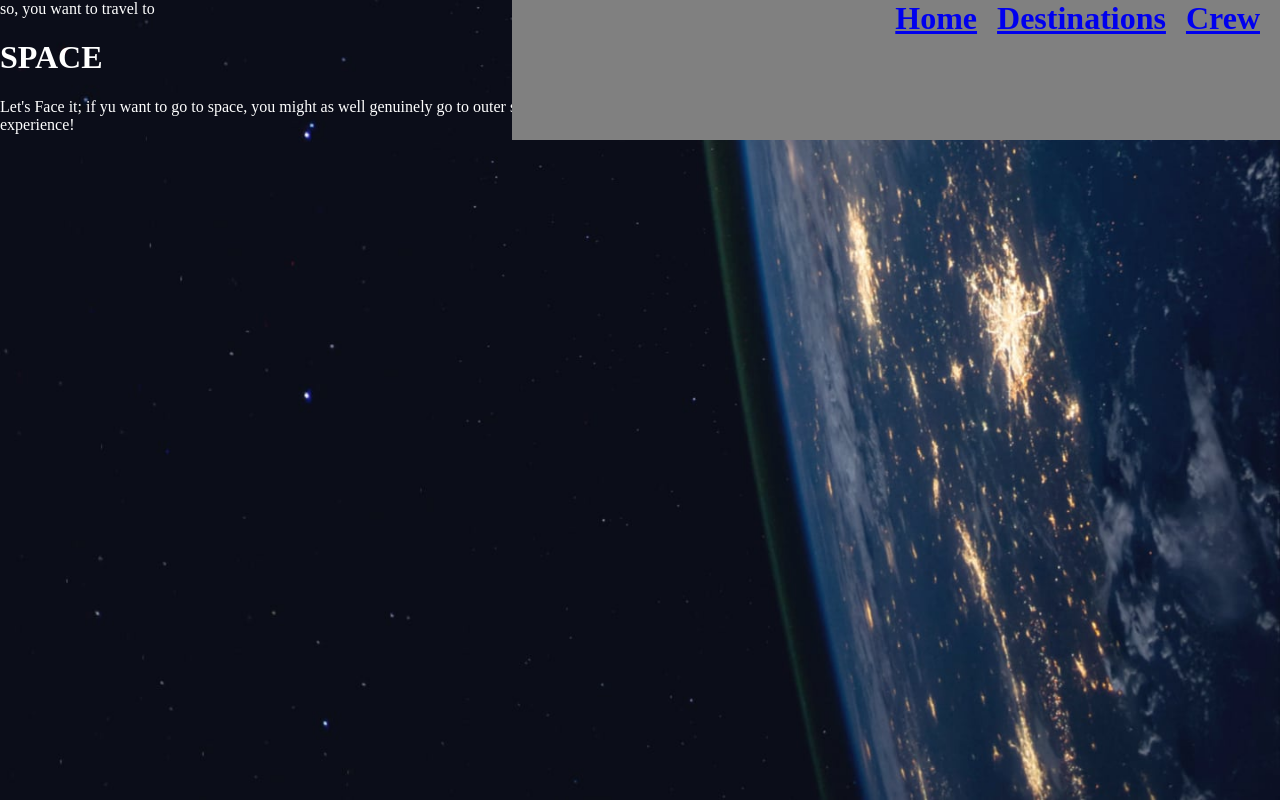
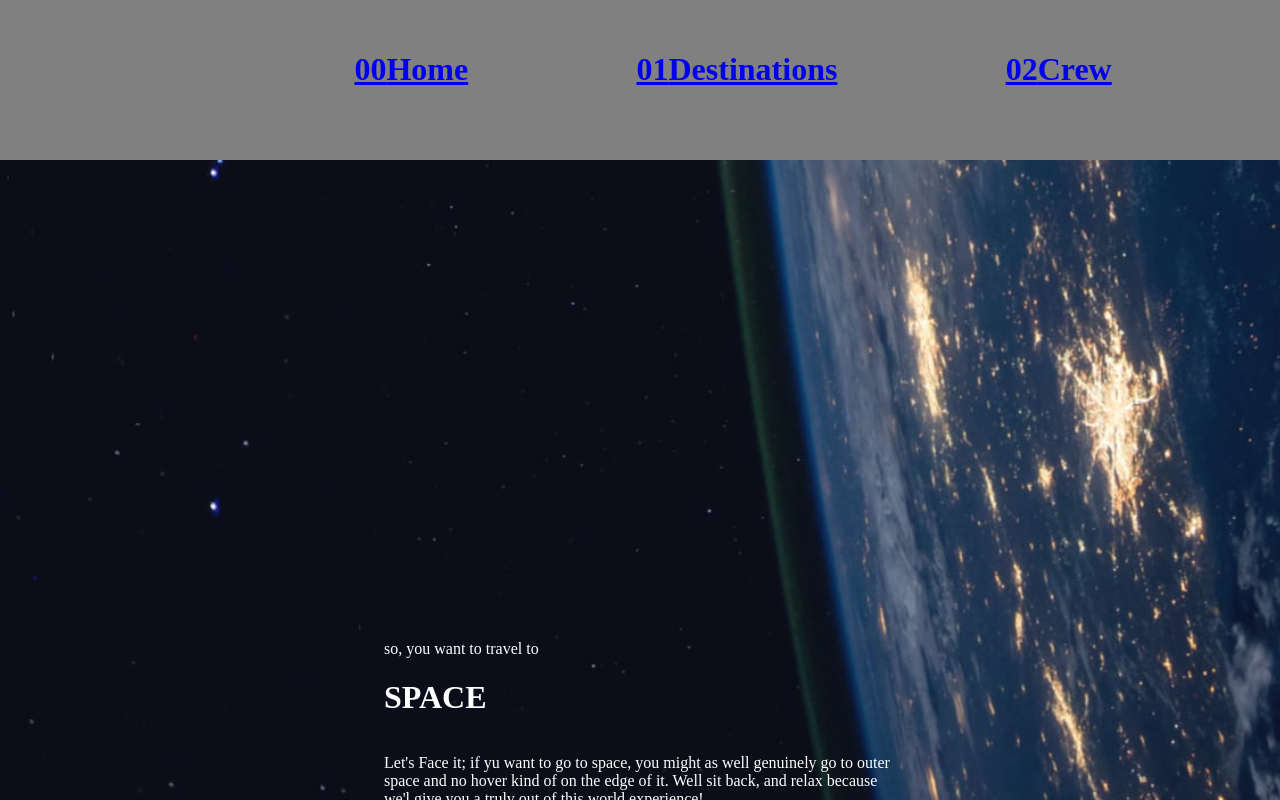
Before and after one commit to MNRSkills/HOCSpaceTour, a React (Create React App) app: page / in a window 1280 px wide. Shown: the top 800 px of the page. Built offline with nearby package versions, Linux system fonts and the light colour scheme.

Commit message:
some styles in homepage

```diff
--- a/src/Components/Layout/Layout.js
+++ b/src/Components/Layout/Layout.js
@@ -10,8 +10,7 @@ const Layout = (props) => {
       <div className={styles.nav}>
         <Nav />
       </div>
-
-      {props.children}
+      <div className={styles.children}>{props.children}</div>
     </div>
   );
 };
--- a/src/Components/Layout/Nav.js
+++ b/src/Components/Layout/Nav.js
@@ -5,15 +5,16 @@ import styles from "../../styles/NavBar.module.css";
 const Nav = (props) => {
   return (
     <div className={styles.navBar}>
-      <Link to="/" className={styles.link}>
-        Home
-      </Link>
-      <Link to="/destinations" className={styles.link}>
-        Destinations
-      </Link>
-      <Link to="/crew" className={styles.link}>
-        Crew
-      </Link>
+      <div className={styles.link}>
+        <Link to="/"><span>00</span>Home</Link>
+      </div>
+
+      <div className={styles.link}>
+        <Link to="/destinations"><span>01</span>Destinations</Link>
+      </div>
+      <div className={styles.link}>
+        <Link to="/crew"><span>02</span>Crew</Link>
+      </div>
     </div>
   );
 };
--- a/src/Components/home.js
+++ b/src/Components/home.js
@@ -9,13 +9,16 @@ const Home = (props) => {
   console.log(props.data);
   return (
     <div className={styles.homePage}>
-      <span>so, you want to travel to</span>
-      <h1>SPACE</h1>
-      <p className="p-block">
-        Let's Face it; if yu want to go to space, you might as well genuinely go
-        to outer space and no hover kind of on the edge of it. Well sit back,
-        and relax because we'l give you a truly out of this world experience!
-      </p>
+      <div className={styles.container}>
+        <span>so, you want to travel to</span>
+        <h1>SPACE</h1>
+        <p className="p-block">
+          Let's Face it; if yu want to go to space, you might as well genuinely
+          go to outer space and no hover kind of on the edge of it. Well sit
+          back, and relax because we'l give you a truly out of this world
+          experience!
+        </p>
+      </div>
     </div>
   );
 };
--- a/src/styles/Home.module.css
+++ b/src/styles/Home.module.css
@@ -8,4 +8,9 @@
   bottom: 0;
   color: white;
   z-index: -1;
+  padding: 50% 30% 30% 30%;
 }
+
+.container {
+  display: grid;
+}
--- a/src/styles/Layout.module.css
+++ b/src/styles/Layout.module.css
@@ -2,14 +2,20 @@
   position: relative;
   height: 100vh;
   /* width: 100%; */
-  padding: 0;
   margin: 0;
 }
 
 .nav {
   position: absolute;
   right: 0;
-  height: 140px;
-  width: 60%;
+  height: 20%;
+  width: 100%;
   background: gray;
 }
+
+.children {
+  position: relative;
+  height: 100%;
+  /* width: 100%; */
+  margin: auto;
+}
--- a/src/styles/NavBar.module.css
+++ b/src/styles/NavBar.module.css
@@ -4,14 +4,14 @@
   align-items: center;
   color: white;
   position: absolute;
-  top: 0;
-  right: 0;
+  /* top: 0; */
+  bottom: 45%;
+  right: 0%;
 }
 
 .link {
-  margin-right: 20px;
+  margin-right: 40%;
   cursor: pointer;
   font-weight: 800;
   font-size: 2rem;
-  list-style: none;
 }
```
